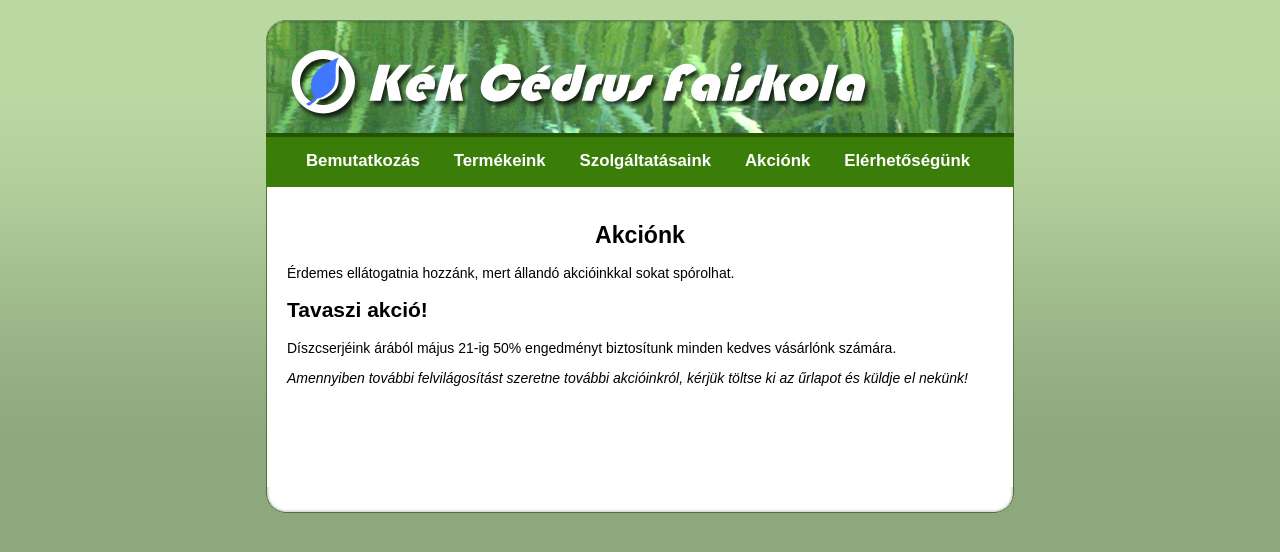
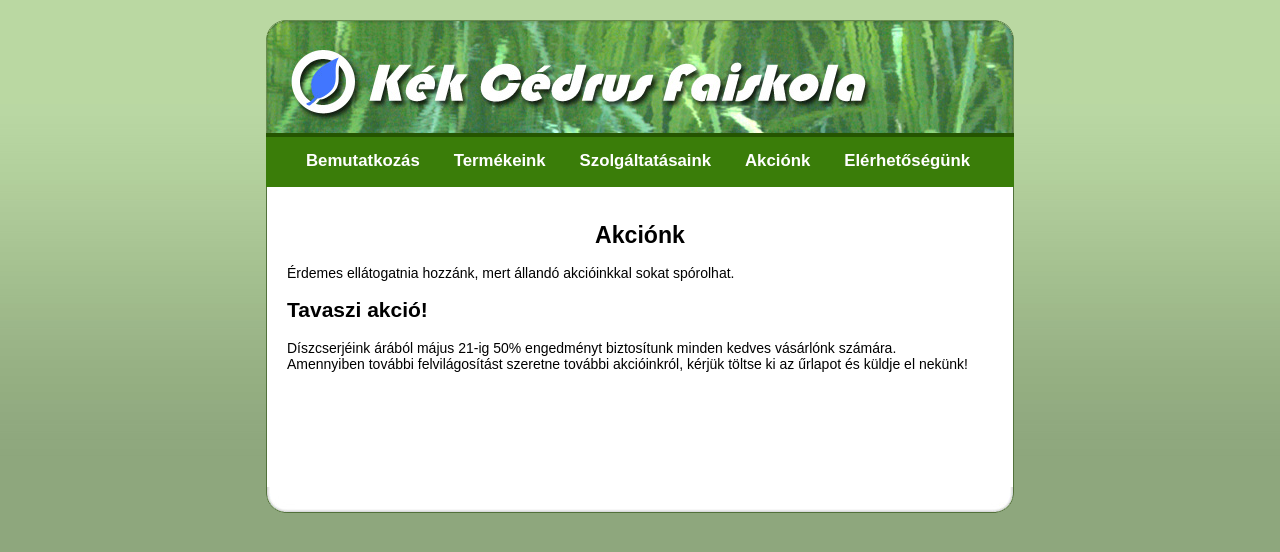
Before and after one commit to paaldorina/munkaf-jlok-15, a plain HTML site: page akcionk.html in a window 1280 px wide. Drawn offline with Linux system fonts and the light colour scheme.

Commit message:
feladat 5

```diff
--- a/akcionk.html
+++ b/akcionk.html
@@ -23,8 +23,7 @@
             <h1>Akciónk</h1>
             <p>Érdemes ellátogatnia hozzánk, mert állandó akcióinkkal sokat spórolhat.</p>
             <h2>Tavaszi akció!</h2>
-            <p>Díszcserjéink árából május 21-ig 50% engedményt biztosítunk minden kedves vásárlónk számára.</p>
-            <p><i>Amennyiben további felvilágosítást szeretne további akcióinkról, kérjük töltse ki az űrlapot és küldje el nekünk!</i></p>
+            <p>Díszcserjéink árából május 21-ig 50% engedményt biztosítunk minden kedves vásárlónk számára.<br>Amennyiben további felvilágosítást szeretne további akcióinkról, kérjük töltse ki az űrlapot és küldje el nekünk!</p>
         </div>
     </div>
     <div id="also"></div>
```
